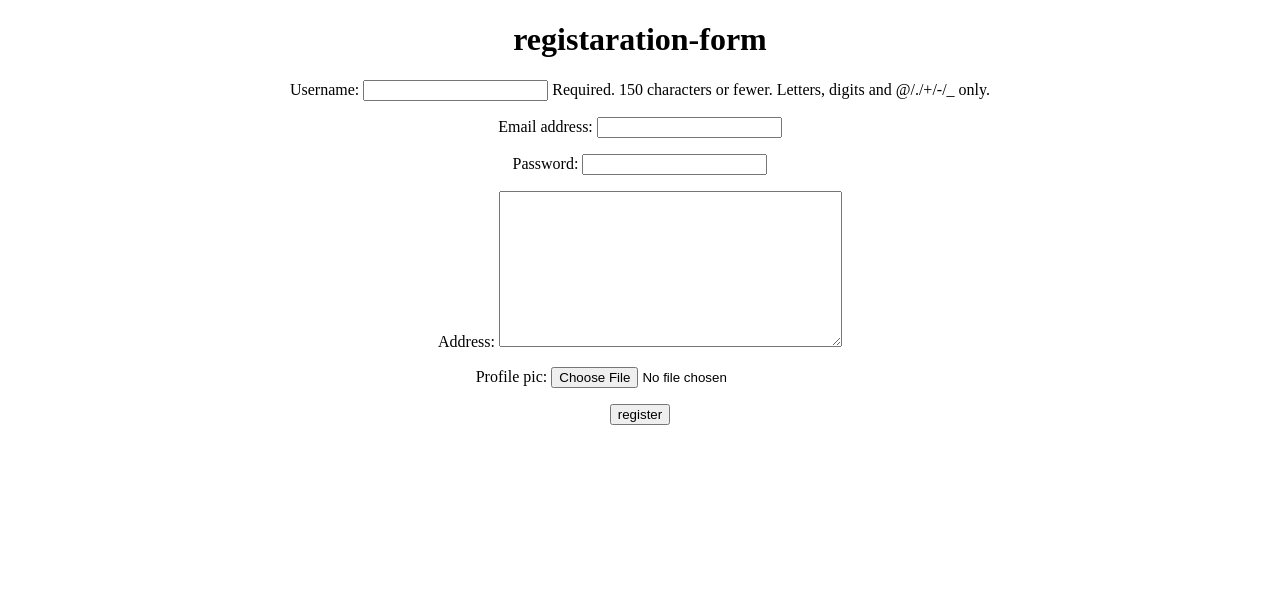
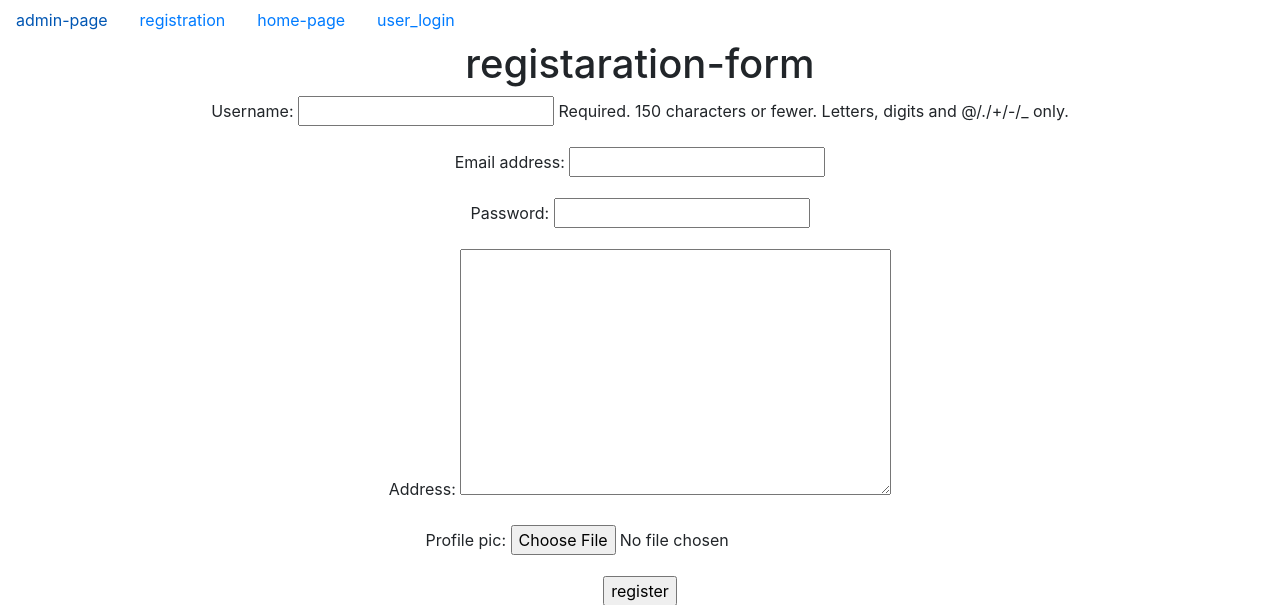
Before and after one commit to minnelamohanakumari/user_registration, a Django app: page /registration/ in a window 1280 px wide. Shown: the top 605 px of the page. Run offline with Django 4.2, Linux system fonts and the light colour scheme.

Commit message:
first commit

```diff
--- a/app/views.py
+++ b/app/views.py
@@ -3,6 +3,19 @@ from django.http import HttpResponse
 # Create your views here.
 from app.forms import *
 from django.core.mail import send_mail
+from django.http import HttpResponseRedirect
+from django.contrib.auth import authenticate,login,logout
+from django.urls import reverse
+from django.contrib.auth.decorators import login_required
+def home(request):
+    if request.session.get('username'):
+        username=request.session.get('username')
+        d={'username':username}
+        return render(request,'home.html',d)
+    return render(request,'home.html')
+
+
+
 def registration(request):
     ufo=UserForm()
     pfo=ProfileForm()
@@ -27,3 +40,22 @@ def registration(request):
         else:
             return HttpResponse('data is invalid')
     return render(request,'registration.html',d)
+
+
+def user_login(request):
+    if request.method=='POST':
+        username=request.POST['username']
+        password=request.POST['password']
+        AUO=authenticate(username=username,password=password)
+        if AUO and AUO.is_active:
+            login(request,AUO)
+            request.session['username']=username
+            return HttpResponseRedirect(reverse('home'))
+        else:
+            return HttpResponseRedirect('invalid password and username')
+
+    return render(request,'user_login.html')
+@login_required
+def user_logout(request):
+    logout(request)
+    return HttpResponseRedirect(reverse('home'))
--- a/project40/urls.py
+++ b/project40/urls.py
@@ -21,4 +21,8 @@ from app.views import *
 urlpatterns = [
     path('admin/', admin.site.urls),
     path('registration/',registration,name='registration'),
+    path('home/',home,name='home'),
+    path('user_login/',user_login,name='user_login'),
+    path('user_logout/',user_logout,name='user_logout'),
+
 ]+static(settings.MEDIA_URL,document_root=settings.MEDIA_ROOT)
--- /dev/null
+++ b/templates/dummy.html
@@ -0,0 +1,43 @@
+<!doctype html>
+<html lang="en">
+  <head>
+    <!-- Required meta tags -->
+    <meta charset="utf-8">
+    <meta name="viewport" content="width=device-width, initial-scale=1, shrink-to-fit=no">
+
+    <!-- Bootstrap CSS -->
+    <link rel="stylesheet" href="https://cdn.jsdelivr.net/npm/bootstrap@4.6.2/dist/css/bootstrap.min.css" integrity="sha384-xOolHFLEh07PJGoPkLv1IbcEPTNtaed2xpHsD9ESMhqIYd0nLMwNLD69Npy4HI+N" crossorigin="anonymous">
+{% block title %}
+    <title>Hello, world!</title>
+{% endblock %}
+  </head>
+  <body>
+    <center>
+    <nav class="nav">
+        <a href="{% url 'admin:index' %}" class="nav-link">admin-page</a>
+        <a href="{% url 'registration' %}" class="nav-link">registration</a>
+        <a href="{% url 'home'%}" class="nav-link">home-page</a>
+        {% if user.is_authenticated %}
+        <a href="{% url 'user_logout' %}" class="nav-link">user_logout</a>
+        {% else %}
+        <a href="{% url 'user_login' %}" class="nav-link">user_login</a>
+        {% endif %}
+    </nav>
+
+    <!-- Optional JavaScript; choose one of the two! -->
+
+    <!-- Option 1: jQuery and Bootstrap Bundle (includes Popper) -->
+    <script src="https://cdn.jsdelivr.net/npm/jquery@3.5.1/dist/jquery.slim.min.js" integrity="sha384-DfXdz2htPH0lsSSs5nCTpuj/zy4C+OGpamoFVy38MVBnE+IbbVYUew+OrCXaRkfj" crossorigin="anonymous"></script>
+    <script src="https://cdn.jsdelivr.net/npm/bootstrap@4.6.2/dist/js/bootstrap.bundle.min.js" integrity="sha384-Fy6S3B9q64WdZWQUiU+q4/2Lc9npb8tCaSX9FK7E8HnRr0Jz8D6OP9dO5Vg3Q9ct" crossorigin="anonymous"></script>
+
+    <!-- Option 2: Separate Popper and Bootstrap JS -->
+    <!--
+    <script src="https://cdn.jsdelivr.net/npm/jquery@3.5.1/dist/jquery.slim.min.js" integrity="sha384-DfXdz2htPH0lsSSs5nCTpuj/zy4C+OGpamoFVy38MVBnE+IbbVYUew+OrCXaRkfj" crossorigin="anonymous"></script>
+    <script src="https://cdn.jsdelivr.net/npm/popper.js@1.16.1/dist/umd/popper.min.js" integrity="sha384-9/reFTGAW83EW2RDu2S0VKaIzap3H66lZH81PoYlFhbGU+6BZp6G7niu735Sk7lN" crossorigin="anonymous"></script>
+    <script src="https://cdn.jsdelivr.net/npm/bootstrap@4.6.2/dist/js/bootstrap.min.js" integrity="sha384-+sLIOodYLS7CIrQpBjl+C7nPvqq+FbNUBDunl/OZv93DB7Ln/533i8e/mZXLi/P+" crossorigin="anonymous"></script>
+    -->
+    {% block body_block %}
+    {% endblock %}
+    </center>
+  </body>
+</html>
--- a/templates/registration.html
+++ b/templates/registration.html
@@ -1,13 +1,8 @@
-<!DOCTYPE html>
-<html lang="en">
-<head>
-    <meta charset="UTF-8">
-    <meta http-equiv="X-UA-Compatible" content="IE=edge">
-    <meta name="viewport" content="width=device-width, initial-scale=1.0">
-    <title>Document</title>
-</head>
-<body>
-    <center>
+{% extends 'dummy.html' %}
+    {% block title %}
+    <title>registration</title>
+    {% endblock %}
+    {% block body_block %}
         <h1>registaration-form</h1>
         <form  method="POST" enctype="multipart/form-data">
             {% csrf_token %}
@@ -15,6 +10,4 @@
             {{pfo.as_p}}
             <input type="submit" value="register">
         </form>
-    </center>
-</body>
-</html>
+    {% endblock %}
```
Also changed, not shown: templates/home.html (added, +12 -0 lines), templates/user_login.html (added, +17 -0 lines), db.sqlite3.
